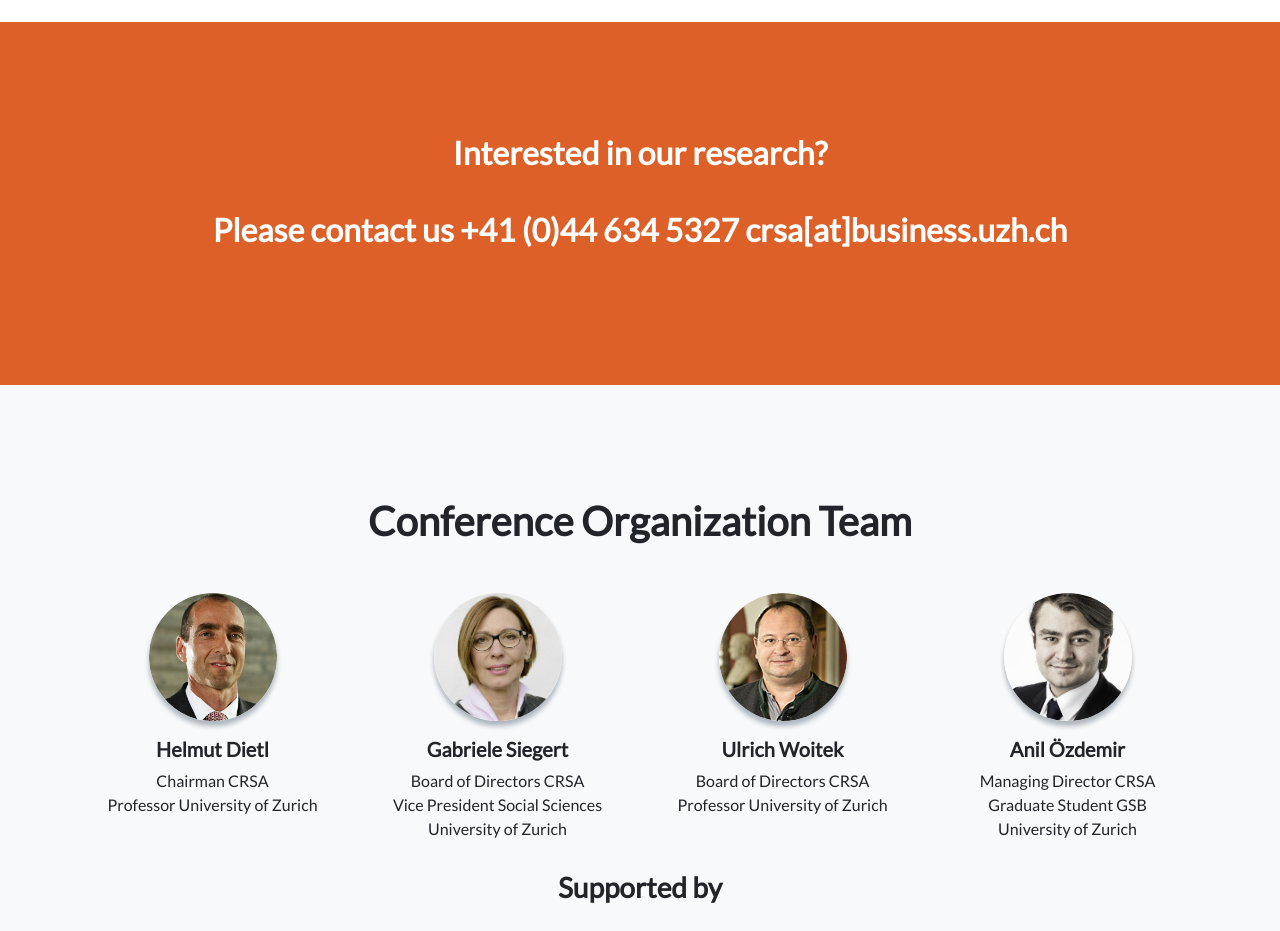
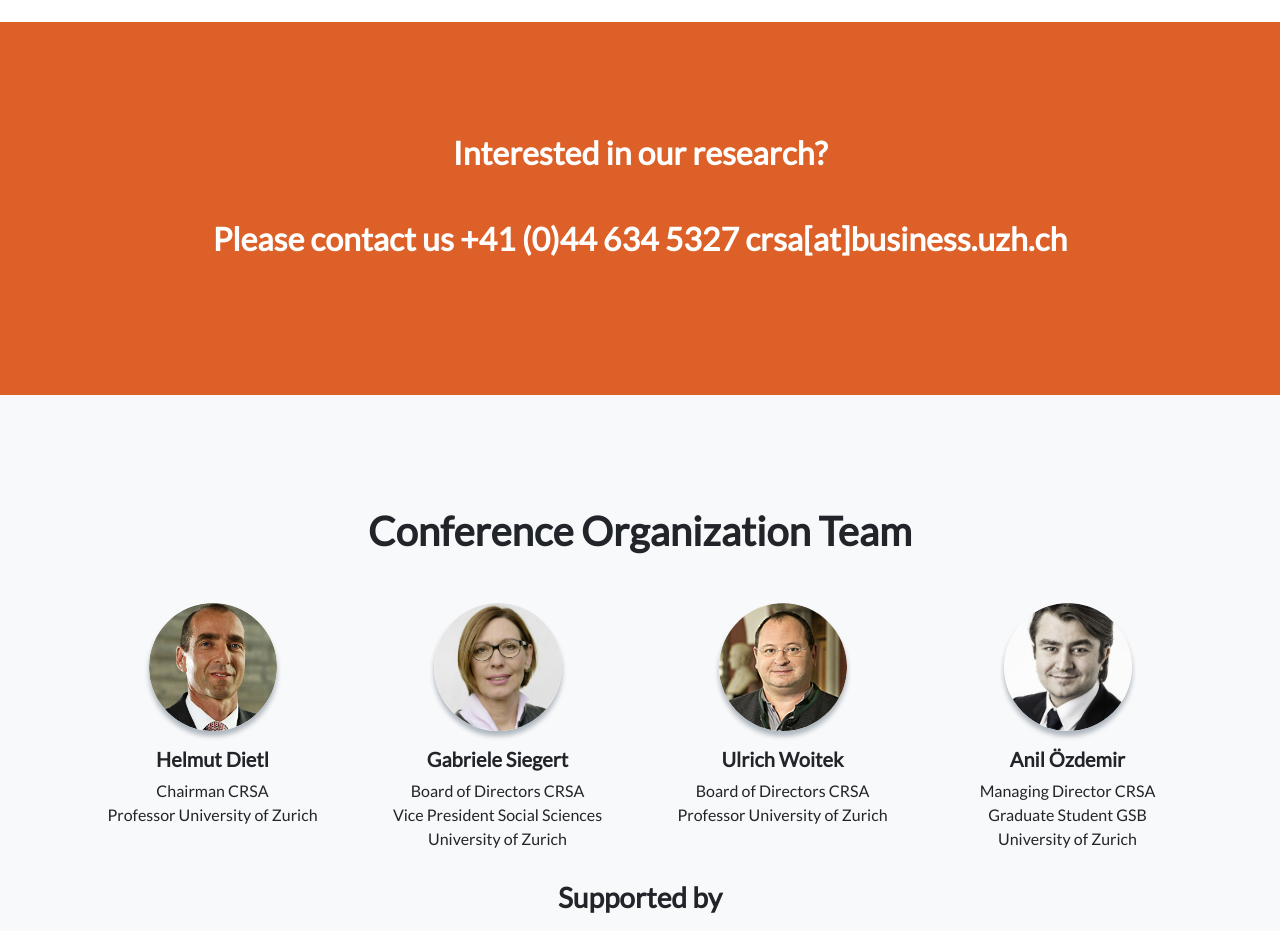
Before and after one commit to crsauzh/sportscon, a plain HTML site: page about.html in a window 1280 px wide. Shown: the part 2140-3071 px from the top of the page. Drawn offline with nearby package versions, Linux system fonts and the light colour scheme.

Commit message:
changed styling

```diff
--- a/about.html
+++ b/about.html
@@ -164,7 +164,9 @@
             <div class="container">
         <div class="row">
           <div class="col-md-0 mx-auto">
-            <h2 class="mb-4">Interested in our research?<br><br>Please contact us +41 (0)44 634 5327 crsa[at]business.uzh.ch</h2>
+            <h2 class="mb-4">Interested in our research?</h2>
+            <br>
+            <h2 class="mb-4">Please contact us +41 (0)44 634 5327 crsa[at]business.uzh.ch</h2>
           </div>
                   </div>
       </div>
```
